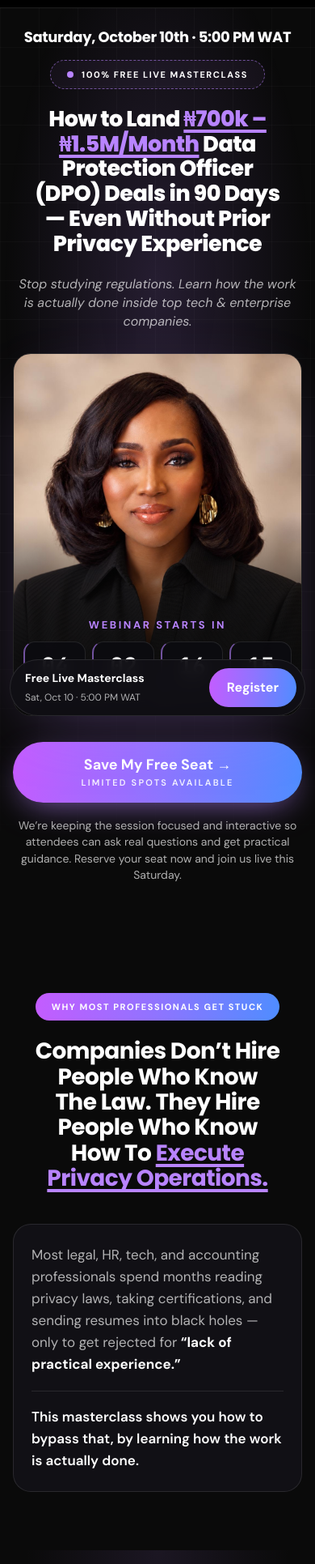
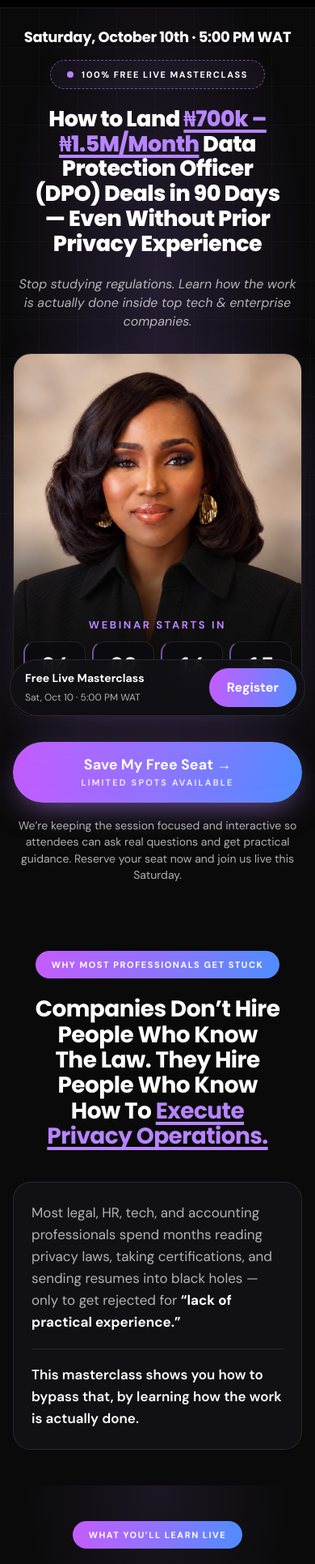
Before and after one commit to teamdataverse01/WEBINAR_DASHBOARD, a plain HTML site: page index.html in a window 390 px wide. Shown: the part 46-1977 px from the top of the page at 81% size. Drawn offline with Linux system fonts and the light colour scheme.

Commit message:
Tighten vertical spacing between sections
Co-Authored-By: Claude Opus 5.5 <noreply@anthropic.com>

```diff
--- a/index.html
+++ b/index.html
@@ -10,7 +10,7 @@
   <link rel="preconnect" href="https://fonts.googleapis.com">
   <link rel="preconnect" href="https://fonts.gstatic.com" crossorigin>
   <link href="https://fonts.googleapis.com/css2?family=DM+Sans:ital,wght@0,400;0,500;0,600;0,700;1,400&family=Poppins:wght@600;700;800&family=JetBrains+Mono:wght@700&display=swap" rel="stylesheet">
-  <link rel="stylesheet" href="styles.css?v=20261006-3">
+  <link rel="stylesheet" href="styles.css?v=20261006-4">
 </head>
 <body>
   <header class="topbar">
--- a/styles.css
+++ b/styles.css
@@ -37,7 +37,7 @@ h1, h2, h3 { font-family: var(--display); margin: 0; text-wrap: balance; }
 .topbar-logo { height: 30px; width: auto; mix-blend-mode: lighten; }
 
 /* ---------- Hero ---------- */
-.hero { position: relative; padding: 32px 0 64px; overflow: hidden; isolation: isolate; }
+.hero { position: relative; padding: 32px 0 40px; overflow: hidden; isolation: isolate; }
 .hero-glow { position: absolute; inset: 0; z-index: -1;
   background:
     radial-gradient(ellipse 70% 55% at 50% 30%, rgba(var(--accent-rgb), .16), transparent 70%),
@@ -72,7 +72,7 @@ h1, h2, h3 { font-family: var(--display); margin: 0; text-wrap: balance; }
 .cta-note { max-width: 500px; margin: 18px 0 0; color: var(--muted); font-size: 14px; line-height: 1.45; }
 
 /* ---------- Sections ---------- */
-.section { position: relative; padding: 96px 0; }
+.section { position: relative; padding: 56px 0; }
 .section-glow { background: radial-gradient(ellipse 60% 40% at 50% 0%, rgba(var(--accent-rgb), .1), transparent 70%); }
 .pill { display: inline-block; margin: 0 0 22px; padding: 11px 28px; border-radius: 999px; background: var(--grad); color: #fff; font: 700 13px var(--body); letter-spacing: .16em; text-transform: uppercase; }
 .section h2 { max-width: 900px; font-size: clamp(28px, 3.3vw, 42px); font-weight: 700; line-height: 1.12; letter-spacing: -.02em; }
@@ -169,7 +169,7 @@ h1, h2, h3 { font-family: var(--display); margin: 0; text-wrap: balance; }
   .countdown span { font-size: 9px; letter-spacing: .1em; }
   .cta { width: 100%; padding: 18px 20px; }
   .cta-main { font-size: 18px; }
-  .section { padding: 72px 0; }
+  .section { padding: 44px 0; }
   .pill { padding: 10px 20px; font-size: 11px; letter-spacing: .14em; }
   .hl { text-decoration-thickness: 4px; text-underline-offset: 4px; }
   .stuck-card { padding: 24px 22px; border-radius: 22px; }
```
